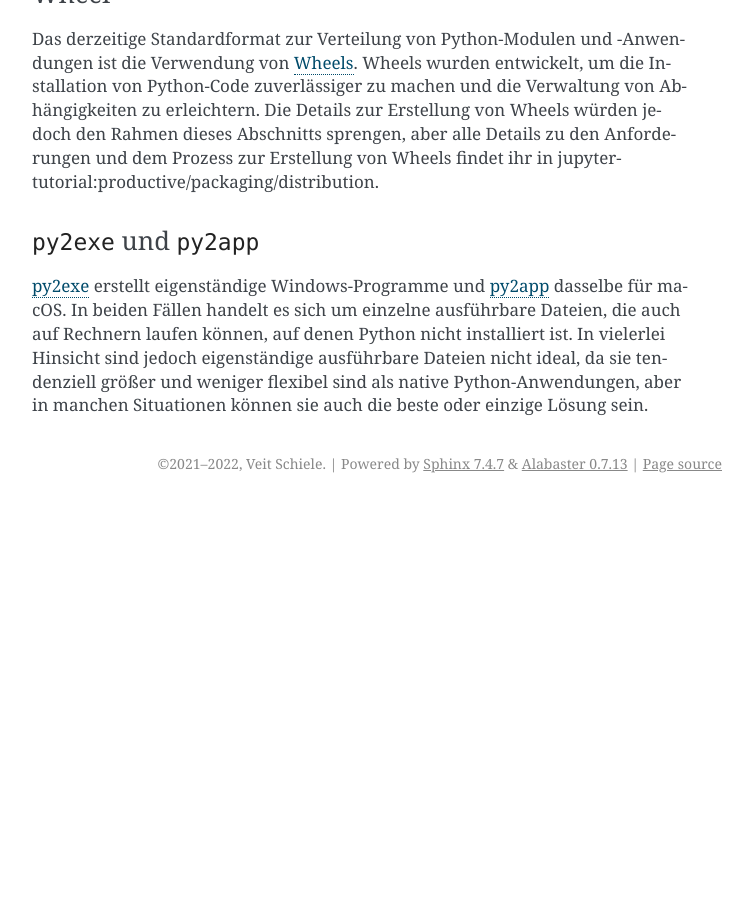
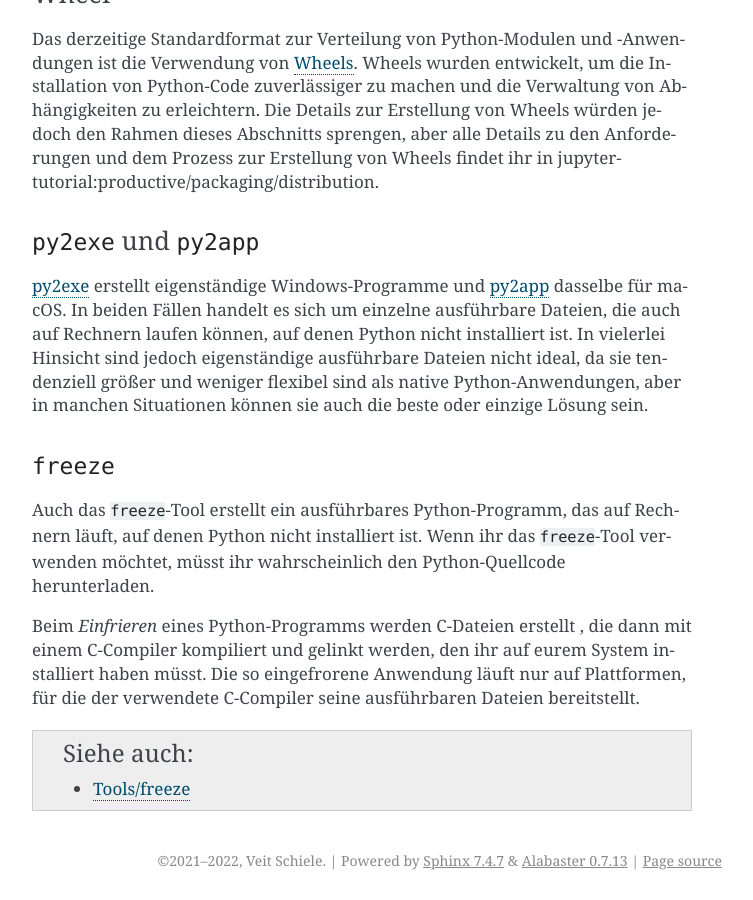
Before and after one commit to veit/python-basics-tutorial-de, a Sphinx documentation site: the page built from docs/modules-packages/index.rst, in a window 1280 px wide and 900 px high, scrolled down 1705 px. Shown: the whole window, without its empty margins (388-1141 px from the left). Built offline with Sphinx 7.4.7, drawn with Linux system fonts in a browser that asks for light colours; pages that are not in the unit, such as notebooks, are missing from menus; before the commit the page ends 2208 px from its top, so only the background shows below that.

Commit message:
:memo: Add freeze

```diff
--- a/docs/modules-packages/index.rst
+++ b/docs/modules-packages/index.rst
@@ -76,3 +76,20 @@ Rechnern laufen können, auf denen Python nicht installiert ist. In vielerlei
 Hinsicht sind jedoch eigenständige ausführbare Dateien nicht ideal, da sie
 tendenziell größer und weniger flexibel sind als native Python-Anwendungen, aber
 in manchen Situationen können sie auch die beste oder einzige Lösung sein.
+
+``freeze``
+~~~~~~~~~~
+
+Auch das ``freeze``-Tool erstellt ein ausführbares Python-Programm, das auf
+Rechnern läuft, auf denen Python nicht installiert ist. Wenn ihr das
+``freeze``-Tool verwenden möchtet, müsst ihr wahrscheinlich den
+Python-Quellcode herunterladen.
+
+Beim *Einfrieren* eines Python-Programms werden C-Dateien erstellt , die dann mit
+einem C-Compiler kompiliert und gelinkt werden, den ihr auf eurem System
+installiert haben müsst. Die so eingefrorene Anwendung läuft nur auf Plattformen,
+für die der verwendete C-Compiler seine ausführbaren Dateien bereitstellt.
+
+.. seealso::
+
+    * `Tools/freeze <https://github.com/python/cpython/tree/main/Tools/freeze>`_
```
